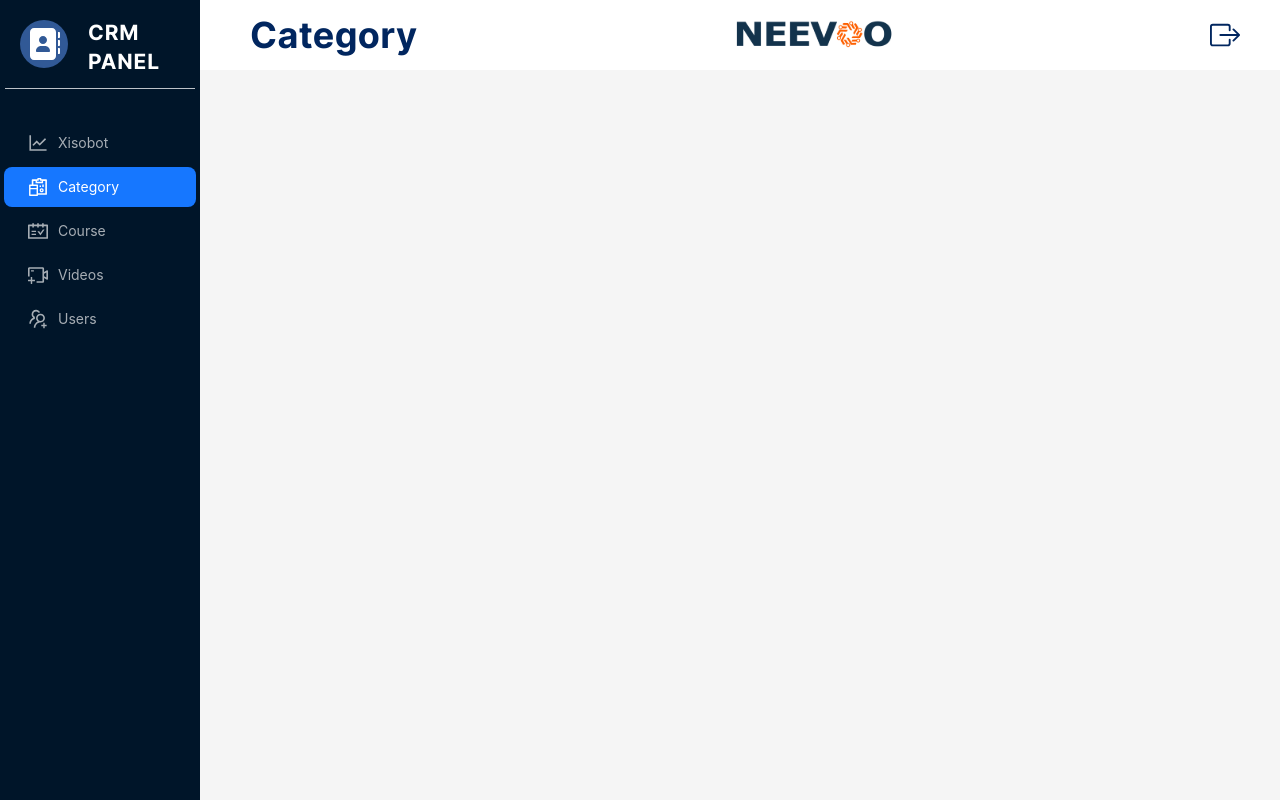
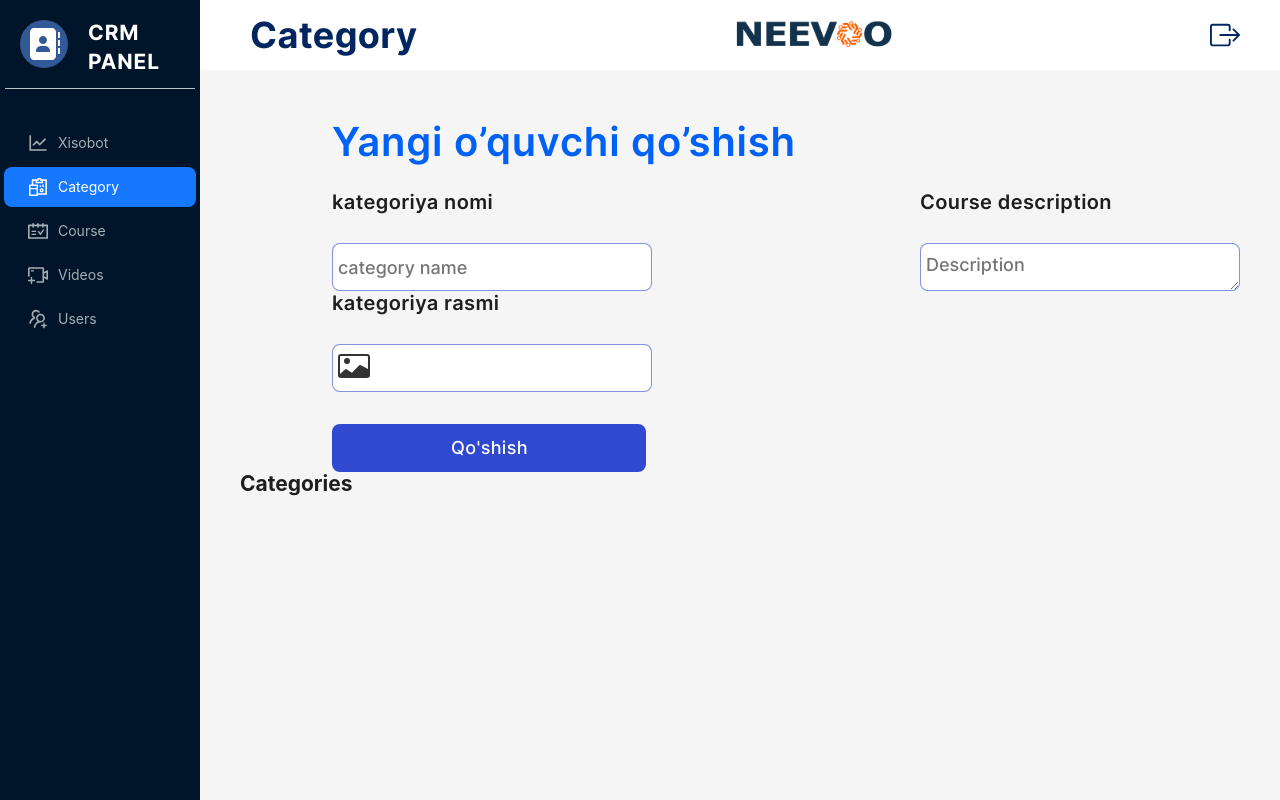
Before and after one commit to Akmaljon571/Neevoo-Dashboard, a React (Create React App) app: page /category in a window 1280 px wide. Built offline with nearby package versions, Linux system fonts and the light colour scheme; no server answers; sample sign-in values are in the browser's storage; the HTML template or start-up script is replaced by a standard one.

Commit message:
categories started but not finnished

```diff
--- a/package.json
+++ b/package.json
@@ -8,6 +8,7 @@
     "@testing-library/react": "^13.4.0",
     "@testing-library/user-event": "^13.5.0",
     "antd": "^5.5.0",
+    "axios": "^1.4.0",
     "react": "^18.2.0",
     "react-chartjs-2": "^5.2.0",
     "react-dom": "^18.2.0",
--- /dev/null
+++ b/src/assets/icons.jsx
@@ -0,0 +1,19 @@
+import React from "react";
+
+const ImageIcon = () => {
+  return (
+    <svg
+      xmlns="http://www.w3.org/2000/svg"
+      width="32"
+      height="32"
+      fill="#333"
+      className="bi bi-card-image"
+      viewBox="0 0 16 16"
+    >
+      <path d="M6.002 5.5a1.5 1.5 0 1 1-3 0 1.5 1.5 0 0 1 3 0z" />
+      <path d="M1.5 2A1.5 1.5 0 0 0 0 3.5v9A1.5 1.5 0 0 0 1.5 14h13a1.5 1.5 0 0 0 1.5-1.5v-9A1.5 1.5 0 0 0 14.5 2h-13zm13 1a.5.5 0 0 1 .5.5v6l-3.775-1.947a.5.5 0 0 0-.577.093l-3.71 3.71-2.66-1.772a.5.5 0 0 0-.63.062L1.002 12v.54A.505.505 0 0 1 1 12.5v-9a.5.5 0 0 1 .5-.5h13z" />
+    </svg>
+  );
+};
+
+export {ImageIcon}
--- /dev/null
+++ b/src/page/category/category.scss
@@ -0,0 +1,139 @@
+.title_wrapper {
+  display: flex;
+  align-items: center;
+  justify-content: space-between;
+  flex-wrap: wrap;
+  margin-top: 32px;
+  margin-left: 92px;
+}
+
+.category_title {
+  margin-left: 92px;
+  width: 492px;
+  height: 40px;
+  left: 346px;
+  top: 105px;
+  font-family: "Inter";
+  font-style: normal;
+  font-weight: 600;
+  font-size: 40px;
+  line-height: 48px;
+  letter-spacing: 0.02em;
+  color: #0061f7;
+}
+
+.span_category {
+  display: block;
+  margin-bottom: 29px;
+  width: 233px;
+  height: 24px;
+  left: 346px;
+  top: 177px;
+  font-family: "Inter";
+  font-style: normal;
+  font-weight: 600;
+  font-size: 20px;
+  line-height: 24px;
+  letter-spacing: 0.02em;
+}
+
+.title_input {
+  width: 320px;
+  height: 48px;
+  left: 346px;
+  top: 217px;
+  background: #ffffff;
+  border: 1px solid rgba(47, 73, 209, 0.6);
+  padding: 10px 5px;
+  border-radius: 8px;
+  display: flex;
+  align-items: center;
+  gap: 22px;
+  outline: none;
+  font-family: "Inter";
+  font-style: normal;
+  font-weight: 500;
+  font-size: 18px;
+  line-height: 22px;
+
+  .placeholder_title {
+    outline: none;
+    font-family: "Inter";
+    font-style: normal;
+    font-weight: 500;
+    font-size: 18px;
+    line-height: 22px;
+  }
+  .textarea {
+    // width: 685px;
+    background: #ffffff;
+    border: 1px solid rgba(47, 73, 209, 0.6);
+    border-radius: 8px;
+    outline: none;
+    font-family: "Inter";
+    font-style: normal;
+    font-weight: 500;
+    font-size: 18px;
+    line-height: 22px;
+    color: #000000;
+    outline: none;
+  }
+
+  .p {
+    font-family: "Inter";
+    font-style: normal;
+    font-weight: 600;
+    font-size: 20px;
+    line-height: 24px;
+    letter-spacing: 0.02em;
+    color: #000000;
+    margin-bottom: 10px;
+    margin-left: 5px;
+  }
+}
+.box {
+  display: flex;
+  align-items: center;
+  justify-content: space-between;
+  flex-wrap: wrap;
+  margin-left: 92px;
+  margin-top: 32px;
+}
+
+.add_button {
+  width: 314px;
+  height: 48px;
+  left: 1043px;
+  top: 424px;
+  background: #2f49d1;
+  border-radius: 8px;
+  border: none;
+  cursor: pointer;
+}
+.button_text {
+  display: block;
+  margin: auto;
+  width: 76px;
+  height: 22px;
+  left: 1162px;
+  top: 437px;
+  font-family: "Inter";
+  font-style: normal;
+  font-weight: 500;
+  font-size: 18px;
+  line-height: 22px;
+  letter-spacing: 0.02em;
+  color: #ffffff;
+}
+
+.file_name {
+  height: 22px;
+  left: 1049px;
+  top: 357px;
+  font-family: "Inter";
+  font-style: normal;
+  font-weight: 500;
+  font-size: 18px;
+  line-height: 22px;
+  color: #333;
+}
--- /dev/null
+++ b/src/page/category/category_list/index.jsx
@@ -0,0 +1,17 @@
+import { useEffect } from "react"
+import { host } from "../../../content/start"
+
+function CategoryList() {
+      useEffect(() => {
+      fetch(host +  '/categories/list')
+      .then(re => re.json())
+      .then(data => console.log(data))
+  }, [])
+
+  return (
+    <div className="list__wrapper">
+        <h2>Categories</h2>
+    </div>
+  )
+}
+export default CategoryList
--- /dev/null
+++ b/src/page/category/index.jsx
@@ -0,0 +1,100 @@
+import { useEffect, useRef, useState } from "react";
+import { host } from "../../content/start";
+import "./category.scss";
+import { ImageIcon } from "../../assets/icons";
+import axios from "../../utils/axios"
+import CategoryList from "./category_list";
+
+function Category() {
+  const [file, setFile] = useState();
+  const shef = useRef();
+  const titleRef = useRef();
+  const descriptionRef = useRef();
+  const token = localStorage.getItem("adminToken")
+
+  const submit = async (e) => {
+    e.preventDefault();
+
+    let formData = new FormData();
+
+    formData.append("title", titleRef.current.value);
+    formData.append("description", descriptionRef.current.value);
+    formData.append("file", file);
+
+    const requestOptions = {
+      method: "POST",
+      headers: {
+        "Content-Type": "multipart/form-data",
+        autharization: token,
+      },
+      body: formData
+    };
+
+   let response = await axios.post("/categories/create",formData)
+console.log(response)
+    // fetch(host + "/categories/create", requestOptions)
+    //   .then((re) => re.ok && re.json())
+    //   .then((data) => console.log(data));
+  };
+
+  const handleFileChange = (e) => {
+    if (e.target.files) {
+      setFile(e.target.files[0]);
+    }
+  };
+
+  return (
+    <div className="categories">
+      <h2 className="category_title">Yangi o’quvchi qo’shish</h2>
+      <form action="" onSubmit={submit}>
+        <div className="title_wrapper">
+          <label>
+            <span className="span_category">kategoriya nomi</span>
+            <input
+              ref={titleRef}
+              className="title_input"
+              type="text"
+              placeholder="category name"
+            />
+          </label>
+          <div className="area">
+            <p className="p span_category">Course description </p>
+            <textarea
+              className="textarea title_input"
+              name=""
+              ref={descriptionRef}
+              placeholder="Description"
+            ></textarea>
+          </div>
+          <label>
+            <span className="span_category">kategoriya rasmi</span>
+            <p className="title_input">
+              <span className="placeholder_title">
+                <ImageIcon />
+              </span>
+              <span className="file_name"> {file?.name}</span>
+            </p>
+            <input
+              className="title_input"
+              style={{ display: "none" }}
+              ref={shef}
+              type="file"
+              onChange={handleFileChange}
+              placeholder="category image"
+            />
+          </label>
+        </div>
+        <div className="box">
+          <div className="div">
+            <button className="add_button">
+              <p className="button_text">Qo'shish</p>
+            </button>
+          </div>
+        </div>
+      </form>
+      <CategoryList />
+    </div>
+  );
+}
+
+export default Category;
--- a/src/page/index.js
+++ b/src/page/index.js
@@ -1,9 +1,11 @@
 import Xisobot from "./Xisobot/xisobot";
 import Videos from "./Videos/videos";
 import Course from "./Course/course";
+import Category from "./category";
 
 export {
     Xisobot,
     Videos,
-    Course
+    Course,
+    Category
 }
--- a/src/routes/routes.jsx
+++ b/src/routes/routes.jsx
@@ -1,13 +1,15 @@
 import { Route, Routes } from "react-router-dom";
-import { Xisobot, Course, Videos } from "../page";
+import { Xisobot, Course, Videos, Category } from "../page";
 
 function Routers() {
   return (
     <Routes>
       <Route path="/" element={<Xisobot />} />
       <Route path="/course" element={<Course />} />
+      <Route path="/category" element={<Category />} />
       <Route path="/video" element={<Videos />} />
     </Routes>
   );
 }
+
 export default Routers;
--- /dev/null
+++ b/src/utils/axios.js
@@ -0,0 +1,14 @@
+import axios from "axios";
+import { host } from "../content/start";
+
+axios.defaults.baseURL = host
+
+
+axios.interceptors.request.use(config =>{
+    const token = localStorage.getItem("adminToken")
+    const authorization = token ? token : "";
+    config.headers.autharization = authorization
+    return config;
+})
+
+export default axios;
```
Also changed, not shown: src/page/category/category_list/list.scss (added), 1 other file (tests, documents, lock files or other folders).
